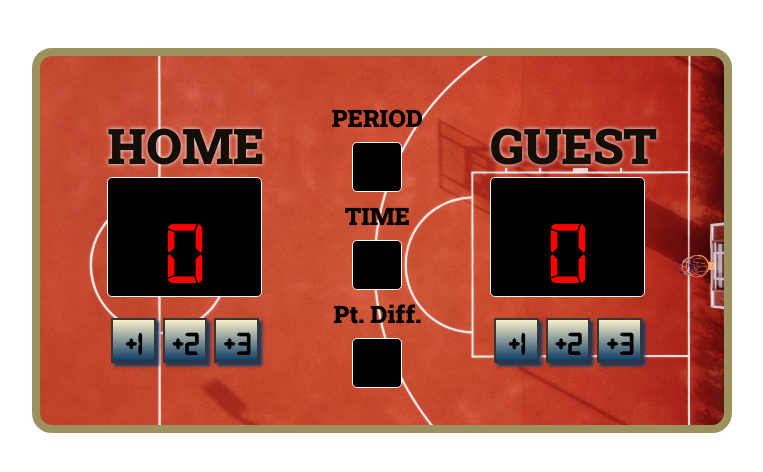
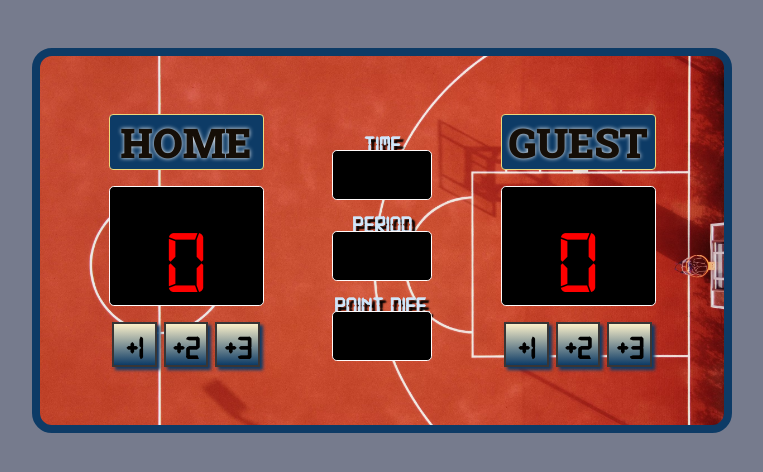
Before and after one commit to LujanSolo/scorekeeper, a plain HTML site: page index.html in a window 1280 px wide. Shown: the whole page, without its empty margins (258-1021 px from the left). Drawn offline with Linux system fonts and the light colour scheme.

Commit message:
added styles to center div column and added html classes and ids to facilitate

```diff
--- a/index.css
+++ b/index.css
@@ -1,6 +1,10 @@
 * {
   margin: 0;
   box-sizing: border-box;
+}
+
+html {
+  background-color:rgb(118, 123, 141)
 }
 
 @font-face {
@@ -13,10 +17,10 @@
   justify-content: space-evenly;
   align-items: center;
   font-family: 'Roboto Slab', serif;
-  font-size: 42px;
+  font-size: 35px;
   height: 385px;
   width: 700px;
-  border: .5rem solid rgb(157, 145, 95);
+  border: .5rem solid rgb(13, 59, 102);
   border-radius: 1.25rem;
   background-image: url('images/court.avif');
   background-size: cover;
@@ -27,6 +31,11 @@
   font-weight: 900;
   color: rgb(21, 14, 7);
   text-shadow: 0 0 4px white;
+  background:  rgb(13, 59, 102);
+  margin-bottom: 1rem;
+  text-align: center;
+  border: .1rem solid rgb(237, 217, 124);
+  border-radius: .25rem;
 }
 
 .scorebox {
@@ -48,9 +57,6 @@
   display: flex;
   justify-content: space-around;
   align-items: center;
-  width: 155px;
-  height: 55px;
-  /* background-color:rgb(176, 162, 160) */
 }
 
 button {
@@ -64,18 +70,36 @@ button {
   box-shadow: .2rem .2rem .2rem rgb(13, 59, 102);
 }
 
+button:active {
+  width: 2rem;
+  height: 2rem;
+  font-family: digital;
+  font-size: 1rem;
+  font-weight: 400;
+  background:linear-gradient(rgb(250, 240, 202), rgb(13, 59, 102));
+  border: 1px solid rgb(56, 53, 53);
+  box-shadow: .2rem .2rem .2rem rgb(13, 59, 102);
+}
+
 .details-col {
+  font-family: digital;
   display: flex;
   flex-direction: column;
   align-items: center;
   font-size: 1.5rem;
+  color: rgb(207, 229, 249);
+  text-shadow: .2rem .2rem .1rem black;
 }
 
 .details-col>* {
-  padding: .5rem 0;
+  padding: 1rem 0;
+}
+
+#game-timer, #game-period, #point-diff {
+  padding-bottom: .1rem;
 }
 .detail-box {
-  width: 50px;
+  width: 100px;
   height: 50px;
   background: black;
   font-family: digital;
--- a/index.html
+++ b/index.html
@@ -26,11 +26,11 @@
 
       <!-- DETAILS COLUMN -->
       <div class="details-col">
+        <h4 id="game-timer">TIME</h4>
+        <p class="detail-box" id="timer-box"></p>
         <h4 id="game-period">PERIOD</h4>
         <p class="detail-box" id="period-box"></p>
-        <h4 id="game-timer">TIME</h4>
-        <p class="detail-box" id="timer-box"></p>
-        <h4>Pt. Diff.</h4>
+        <h4 id="point-diff">Point Diff.</h4>
         <p class="detail-box" id="differential-box"></p>
       </div>
 
```
